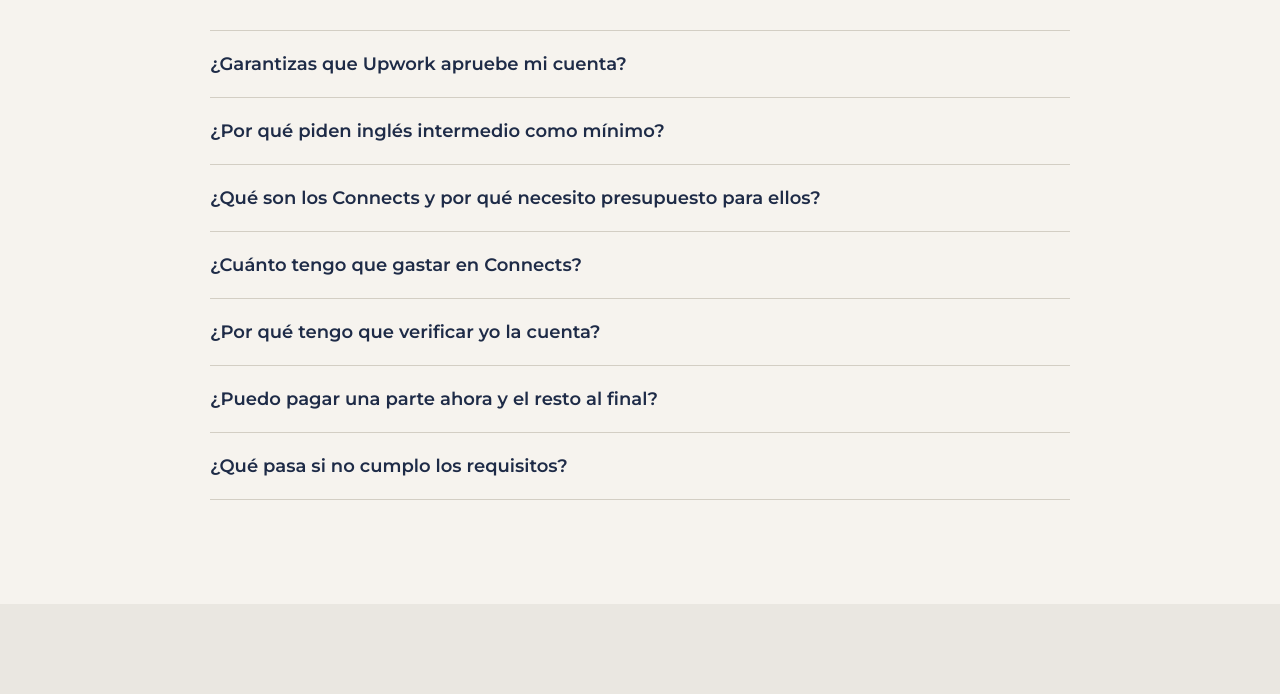
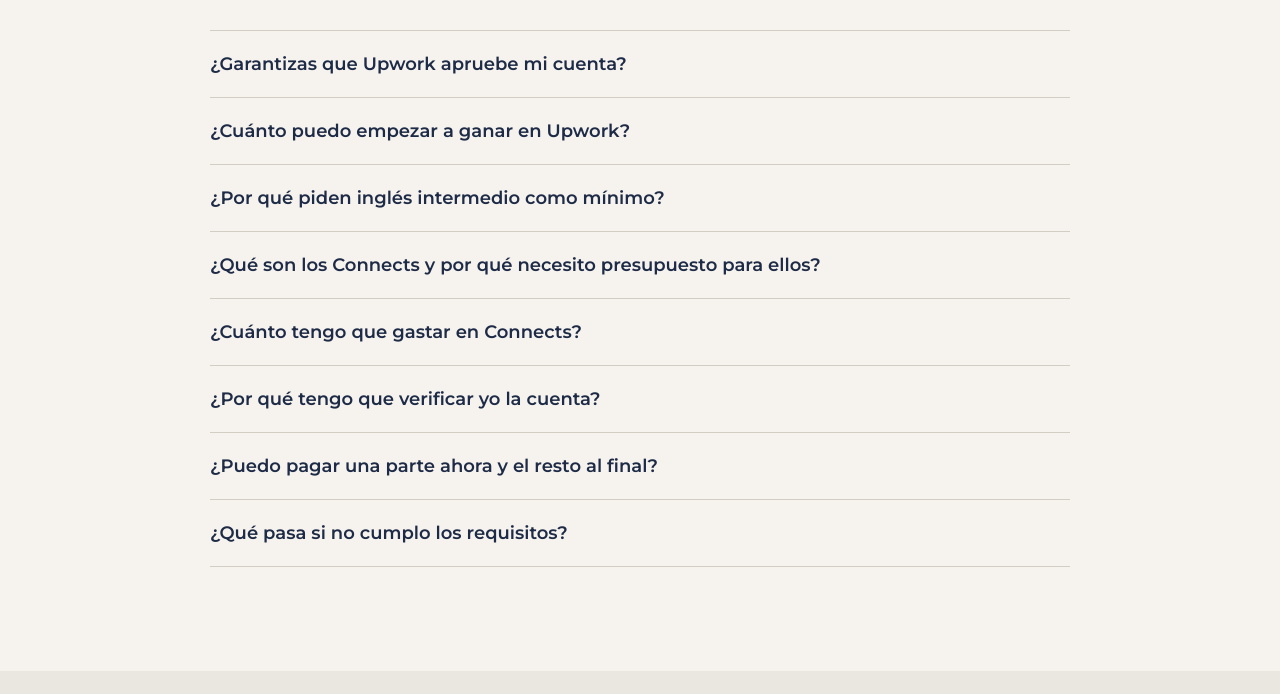
Before and after one commit to disse1611/Lancisse, a plain HTML site: page index.html in a window 1280 px wide. Shown: the part 3740-4434 px from the top of the page. Drawn offline with nearby package versions, Linux system fonts and the light colour scheme.

Commit message:
Add files via upload

```diff
--- a/index.html
+++ b/index.html
@@ -206,6 +206,10 @@ html{scroll-behavior:smooth}
           <p style="margin: 14px 0 0; font-size: 15px; line-height: 1.7; color: #3A4560">No. La aprobación la decide Upwork. Lo que sí hago es preparar tu perfil para que cumpla lo que la plataforma revisa y presente tu experiencia de la mejor manera.</p>
         </details>
         <details style="border-bottom: 1px solid #D3CEC4; padding: 22px 0">
+          <summary style="font-size: 18px; font-weight: 600">¿Cuánto puedo empezar a ganar en Upwork?</summary>
+          <p style="margin: 14px 0 0; font-size: 15px; line-height: 1.7; color: #3A4560">Siempre recomiendo empezar con una tarifa de US$6 por hora. Ningún cliente va a pagar una tarifa alta a alguien que todavía no tiene experiencia con otros clientes dentro de Upwork. Aquí hay que escalar y crecer: en Upwork eres un producto, y con cada contrato y cada buena reseña puedes subir tu tarifa. Así lo hice yo, empecé con US$6 y hoy cobro US$10 por hora.</p>
+        </details>
+        <details style="border-bottom: 1px solid #D3CEC4; padding: 22px 0">
           <summary style="font-size: 18px; font-weight: 600">¿Por qué piden inglés intermedio como mínimo?</summary>
           <p style="margin: 14px 0 0; font-size: 15px; line-height: 1.7; color: #3A4560">La mayoría de los clientes en Upwork escriben en inglés. Vas a responder mensajes, hacer entrevistas y entregar trabajos en ese idioma. Un buen perfil no sirve si después no puedes sostener la conversación.</p>
         </details>
```
